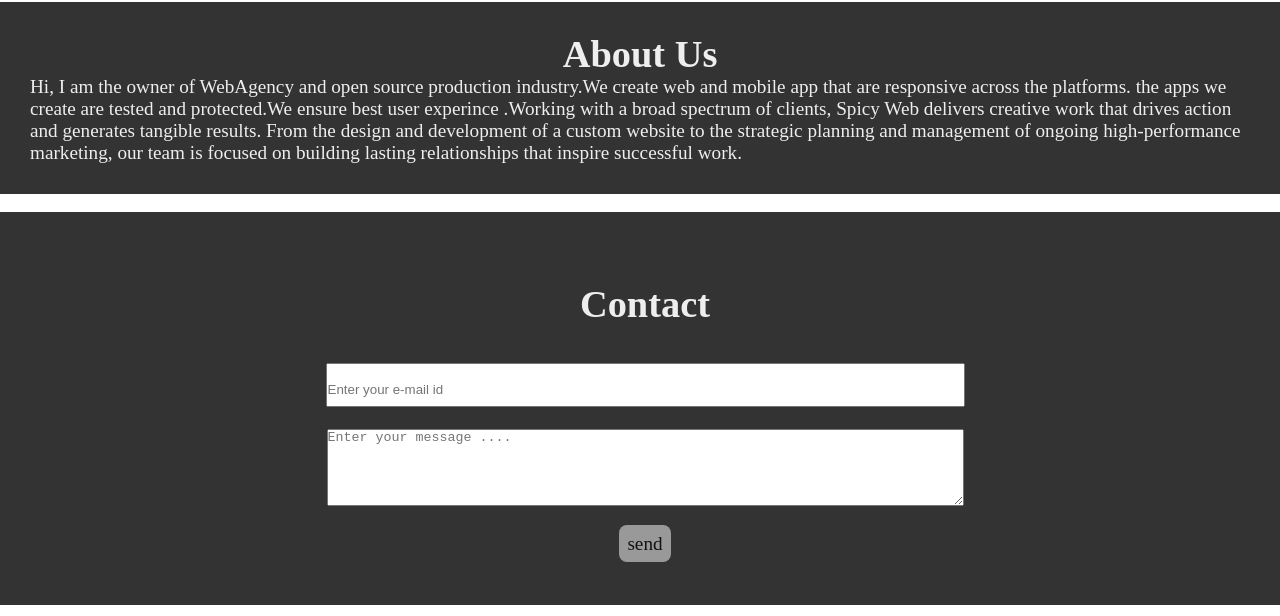
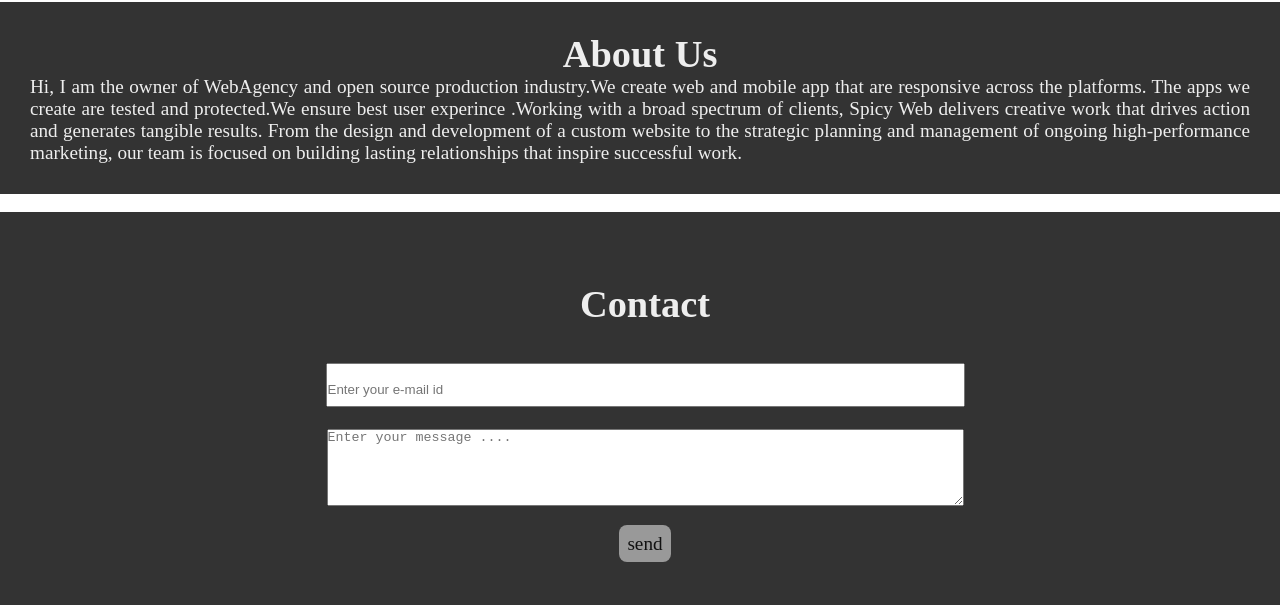
Before and after one commit to 19ucs117/EnglishAssignment, a plain HTML site: page index.html in a window 1280 px wide. Shown: the part 4434-5050 px from the top of the page. Drawn offline with nearby package versions, Linux system fonts and the light colour scheme.

Commit message:
Update index.html
Text align: justify

```diff
--- a/index.html
+++ b/index.html
@@ -136,9 +136,8 @@
                     <iframe  class="if" width="100%" src="https://www.youtube.com/embed/2eKrahtDk70" title="YouTube video player" frameborder="0" allow="accelerometer; autoplay; clipboard-write; encrypted-media; gyroscope; picture-in-picture" allowfullscreen></iframe></div>
                 <div style="padding: 30px" class="about" id="about">
                     <h1>About Us </h1>
-                    Hi, I am the owner of WebAgency and open source production industry.We create web and
-                    mobile app that are responsive across the platforms.
-                    the apps we create are tested and protected.We ensure best user experince .Working with a broad spectrum of clients, Spicy Web delivers creative work that drives action and generates tangible results. From the design and development of a custom website to the strategic planning and management of ongoing high-performance marketing, our team is focused on building lasting relationships that inspire successful&nbsp;work.
+                    <p style="text-align:justify">Hi, I am the owner of WebAgency and open source production industry.We create web and
+                    mobile app that are responsive across the platforms. The apps we create are tested and protected.We ensure best user experince .Working with a broad spectrum of clients, Spicy Web delivers creative work that drives action and generates tangible results. From the design and development of a custom website to the strategic planning and management of ongoing high-performance marketing, our team is focused on building lasting relationships that inspire successful&nbsp;work.</p>
                     </div>
 
                     <br>
```
